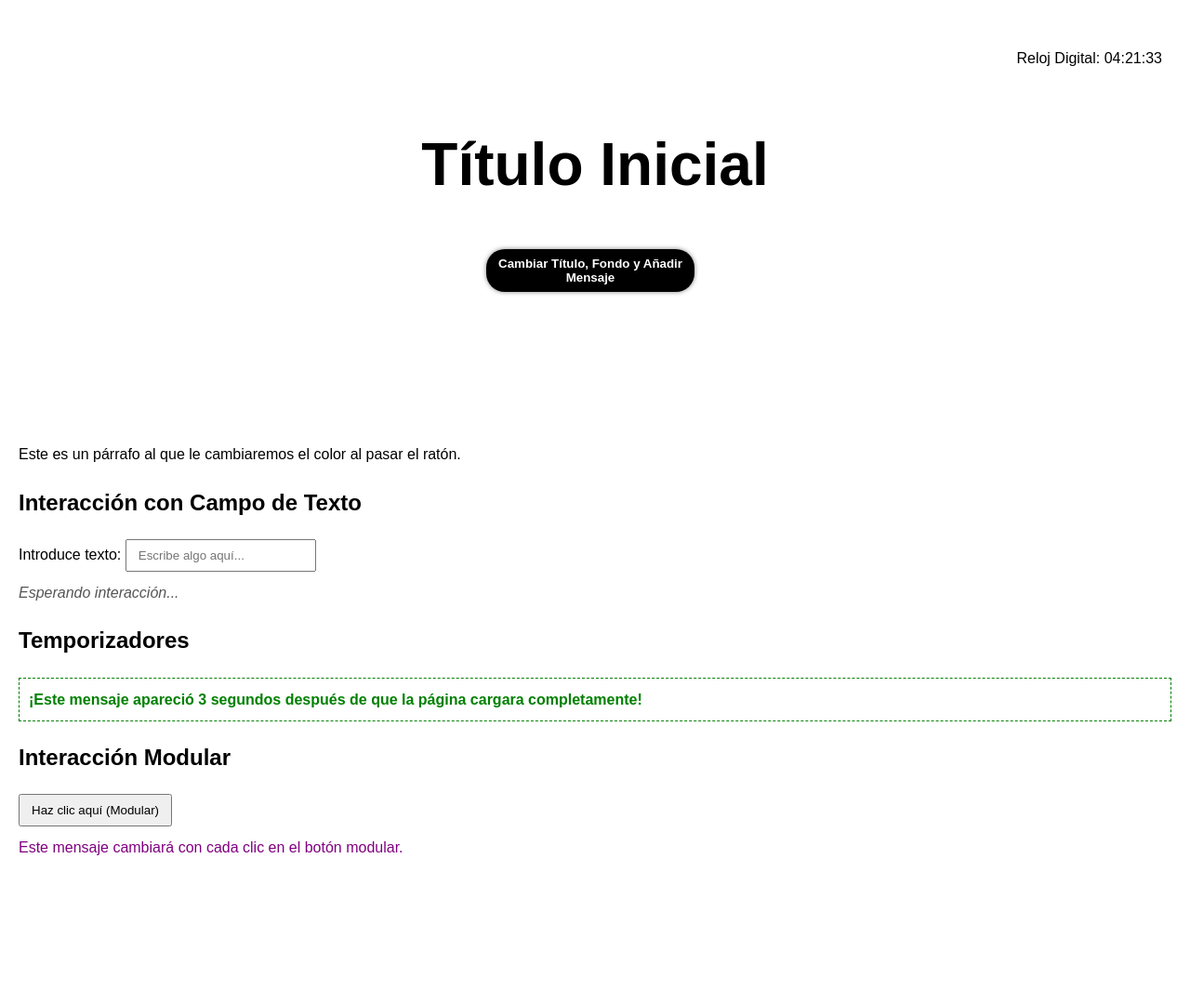
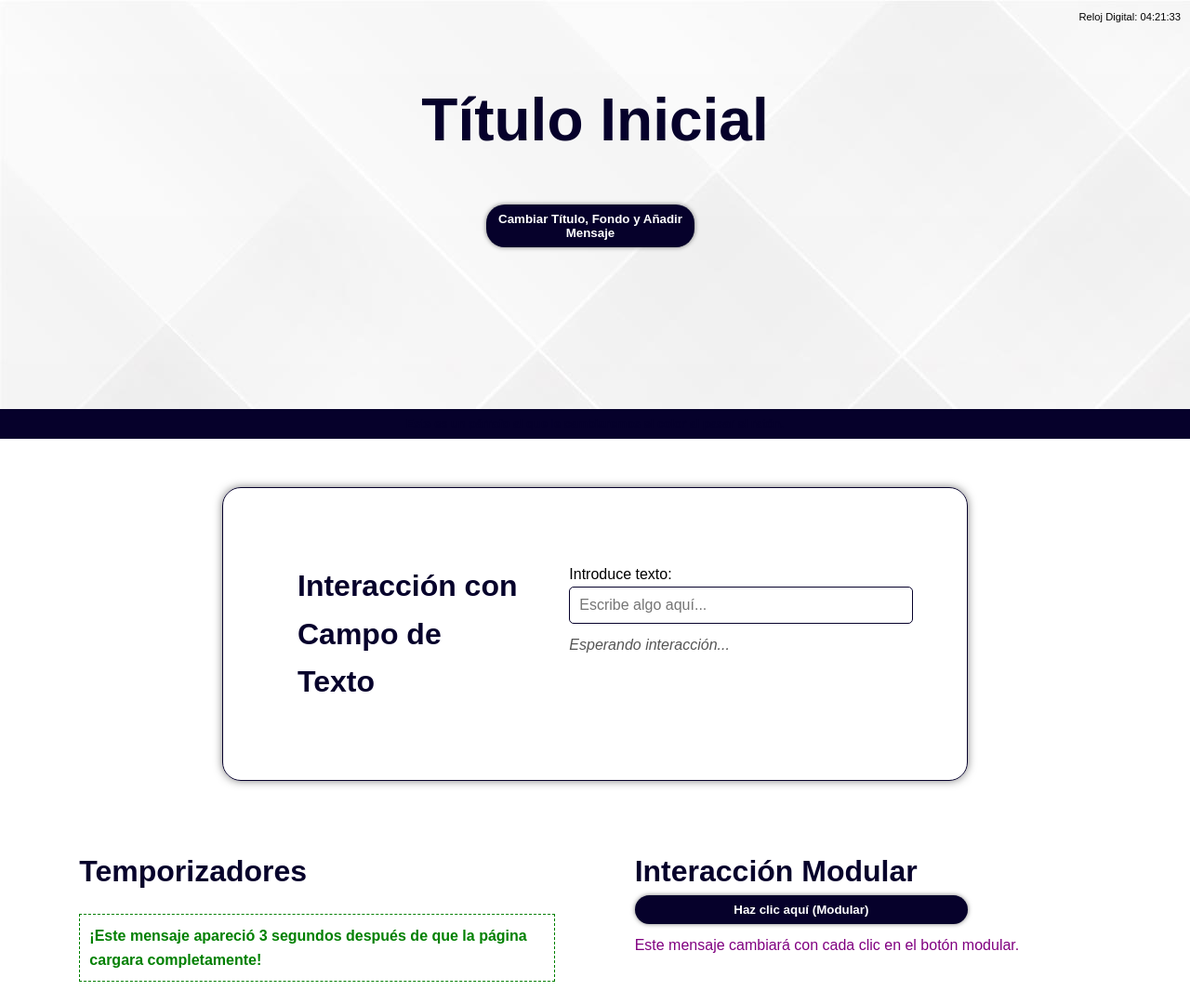
Before and after one commit to Albarracin-sg/paginaWeb, a plain HTML site: page clase15/eventos_interactivos.html in a window 1280 px wide. Shown: the whole page at 93% size. Before the commit the page ends 945 px from the top, so only its background shows below. Drawn offline with Linux system fonts and the light colour scheme.

Commit message:
implementación de diseños

```diff
--- a/clase15/eventos_interactivos.html
+++ b/clase15/eventos_interactivos.html
@@ -15,19 +15,32 @@
         <h1 id="tituloPrincipal">Título Inicial</h1>
         <button id="botonCambiar">Cambiar Título, Fondo y Añadir Mensaje</button>
     </nav>
+    <div id="separador">
         <p id="parrafoColor">Este es un párrafo al que le cambiaremos el color al pasar el ratón.</p>
+    </div>
+
     <div id="contenedorMensajeBoton"></div>
-    <h2>Interacción con Campo de Texto</h2>
-    <div>
+
+    <div id="campodetexto">
+        <h2>Interacción con<br>Campo de Texto</h2>
+        <div id="campoTextoContenedor">
             <label for="campoTexto">Introduce texto:</label>
             <input type="text" id="campoTexto" placeholder="Escribe algo aquí...">
             <div id="mensajeInteraccionInput">Esperando interacción...</div>
         </div>
+    </div>
+    <div id="contenedorInteracciones">
+        <div id="Temporizador">
             <h2>Temporizadores</h2>
             <div id="mensajeOculto">¡Este mensaje apareció 3 segundos después de que la página cargara completamente!</div>
+        </div>
+        <div id="Interaccion">
             <h2>Interacción Modular</h2>
             <button id="botonModular">Haz clic aquí (Modular)</button>
             <div id="mensajeModular">Este mensaje cambiará con cada clic en el botón modular.</div>
+        </div>
+    </div>
+
     <script src="./index.js"></script>
 
 </body>
--- a/clase15/index.js
+++ b/clase15/index.js
@@ -25,6 +25,9 @@ document.addEventListener("DOMContentLoaded", () => {
   const mensajeModular = document.getElementById("mensajeModular");
   const body = document.body;
 
+  //elemento del css
+  const maincolor = getComputedStyle(document.documentElement).getPropertyValue('--main-color').trim();
+
   // addEventListener para capturar un evento de clic en el botón de cambio
   if (botonCambiar) {
     botonCambiar.addEventListener("click", () => {
@@ -40,27 +43,36 @@ document.addEventListener("DOMContentLoaded", () => {
         Math.floor(Math.random() * 16777215)
           .toString(16)
           .padStart(6, "0");
-      body.style.backgroundColor = randomColor;
+      document.documentElement.style.setProperty('--main-color', randomColor);
 
       // nuevo párrafo con un mensaje debajo del título
       if (contenedorMensajeBoton) {
-        const nuevoParrafo = document.createElement("p");
-        nuevoParrafo.textContent = `¡Acción realizada! El fondo es ahora ${randomColor}.`;
-        contenedorMensajeBoton.appendChild(nuevoParrafo);
-      }
+  // Verifica si ya hay un <p> dentro del contenedor
+        let parrafoExistente = contenedorMensajeBoton.querySelector("p");
+
+        if (parrafoExistente) {
+    // Si ya existe, solo actualiza el contenido
+        parrafoExistente.textContent = `¡Acción realizada! El fondo es ahora ${randomColor}.`;
+      } else {
+    // Si no existe, crea uno nuevo
+          const nuevoParrafo = document.createElement("p");
+          nuevoParrafo.textContent = `¡Acción realizada! El fondo es ahora ${randomColor}.`;
+          contenedorMensajeBoton.appendChild(nuevoParrafo);
+  }
+}
     });
   }
 
   // querySelector y eventos mouseover/mouseout para cambiar el color del párrafo
   if (parrafoColor) {
     parrafoColor.addEventListener("mouseover", () => {
-      parrafoColor.style.color = "blue";
-      parrafoColor.style.fontWeight = "bold";
+      parrafoColor.style.transition = "color 0.5s"; // transición suave
+      parrafoColor.style.color = "white";
     });
 
+
     parrafoColor.addEventListener("mouseout", () => {
-      parrafoColor.style.color = "black";
-      parrafoColor.style.fontWeight = "normal";
+      parrafoColor.style.removeProperty("color");
     });
   }
 
@@ -101,7 +113,7 @@ document.addEventListener("DOMContentLoaded", () => {
       const horas = ahora.getHours().toString().padStart(2, "0");
       const minutos = ahora.getMinutes().toString().padStart(2, "0");
       const segundos = ahora.getSeconds().toString().padStart(2, "0");
-      relojDigital.textContent = `Reloj Digital:\n ${horas}:${minutos}:${segundos}`;
+      relojDigital.textContent = `Reloj Digital: ${horas}:${minutos}:${segundos}`;
     }
 
     // Actualizar el reloj cada 1000 ms (1 segundo)
--- a/clase15/style.css
+++ b/clase15/style.css
@@ -1,11 +1,21 @@
+:root {
+  --main-color: #06012b
+}
 body {
+  display: flex;
+  flex-direction: column;
+  align-items: center;
+  padding: 0;
+  margin: 0;
   font-family: sans-serif;
   line-height: 1.6;
-  margin: 20px;
   transition: background-color 0.5s ease;
 }
 /*-------HEADER---------*/
 nav {
+  padding: 0;
+  margin: 0;
+  background: url(./assets/fondotextura.jpg);
   display: flex;
   flex-direction: column;
   align-items: center;
@@ -16,24 +26,72 @@ nav, .cajaReloj{
   display: flex;
   justify-content: right;
 }
+#separador {
+  width: 100%;
+  padding: 5px 0;
+  background-color: var(--main-color)
+}
+#parrafoColor {
+  font-weight: bold;
+  font-size: 0.8rem;
+  color: var(--main-color);
+  text-align: center;
+  margin: 1px 0;
+  padding: 0;
+}
 #relojDigital {
-  font-size: 1rem;
-  margin-top: 20px;
+  font-size: 0.7rem;
   padding: 10px;
 }
 #botonCambiar {
   width: 14rem;
   border: none;
-  background-color: black;
+  background-color: var(--main-color);
   color: white;
   border-radius: 20px;
   padding: 8px 0;
   font-weight: 700;
   box-shadow: 0 0 5px rgba(0, 0, 0, 0.5);
+  transition: transform 0.3s;
+}
+#botonCambiar:hover {
+  transform: scale(1.1);
 }
 h1 {
+  color: var(--main-color);
   font-size: 4rem;
   margin: 2.5rem 0;
+}
+h2 {
+  color: var(--main-color);
+  font-size: 2rem;
+  margin: 0;
+}
+
+#campodetexto {
+  border: 1px solid var(--main-color);
+  width: 50%;
+  margin: 2rem 0;
+  padding: 5rem;
+  display: flex;
+  justify-content: center;
+  gap: 50px;
+  box-shadow: 0 0 10px rgba(0, 0, 0, 0.5);
+  border-radius: 20px;
+}
+
+#campodetexto h2 {
+  color: var(--main-color);
+  font-size: 2rem;
+  margin: 0;
+}
+
+#campodetexto input {
+  width: 100%;
+  padding: 10px;
+  border: 1px solid var(--main-color);
+  border-radius: 5px;
+  font-size: 1rem;
 }
 /*--------HEADER--------*/
 button,
@@ -57,9 +115,15 @@ input {
   color: #555;
   min-height: 1.2em;
 }
+#contenedorMensajeBoton {
+  display: flex;
+  flex-direction: column;
+  align-items: center;
+  margin-top: 20px;
+}
 #contenedorMensajeBoton p {
   margin-top: 10px;
-  color: navy;
+  color: black;
 }
 #mensajeModular {
   margin-top: 10px;
@@ -70,3 +134,29 @@ button:disabled {
   opacity: 0.6;
   cursor: not-allowed;
 }
+
+#contenedorInteracciones {
+  display: flex;
+  width: 100%;
+  justify-content: space-evenly;
+  margin: 40px 0;
+}
+
+#Temporizador {
+  width: 40%;
+}
+
+#Interaccion {
+  width: 40%;
+}
+
+#botonModular {
+  width: 70%;
+  border: none;
+  background-color: var(--main-color);
+  color: white;
+  border-radius: 20px;
+  padding: 8px 0;
+  font-weight: 700;
+  box-shadow: 0 0 5px rgba(0, 0, 0, 0.5);
+}
```
Also changed, not shown: clase15/assets/fondotextura.jpg (added). Lines whose indentation alone changed are shown as unchanged.
